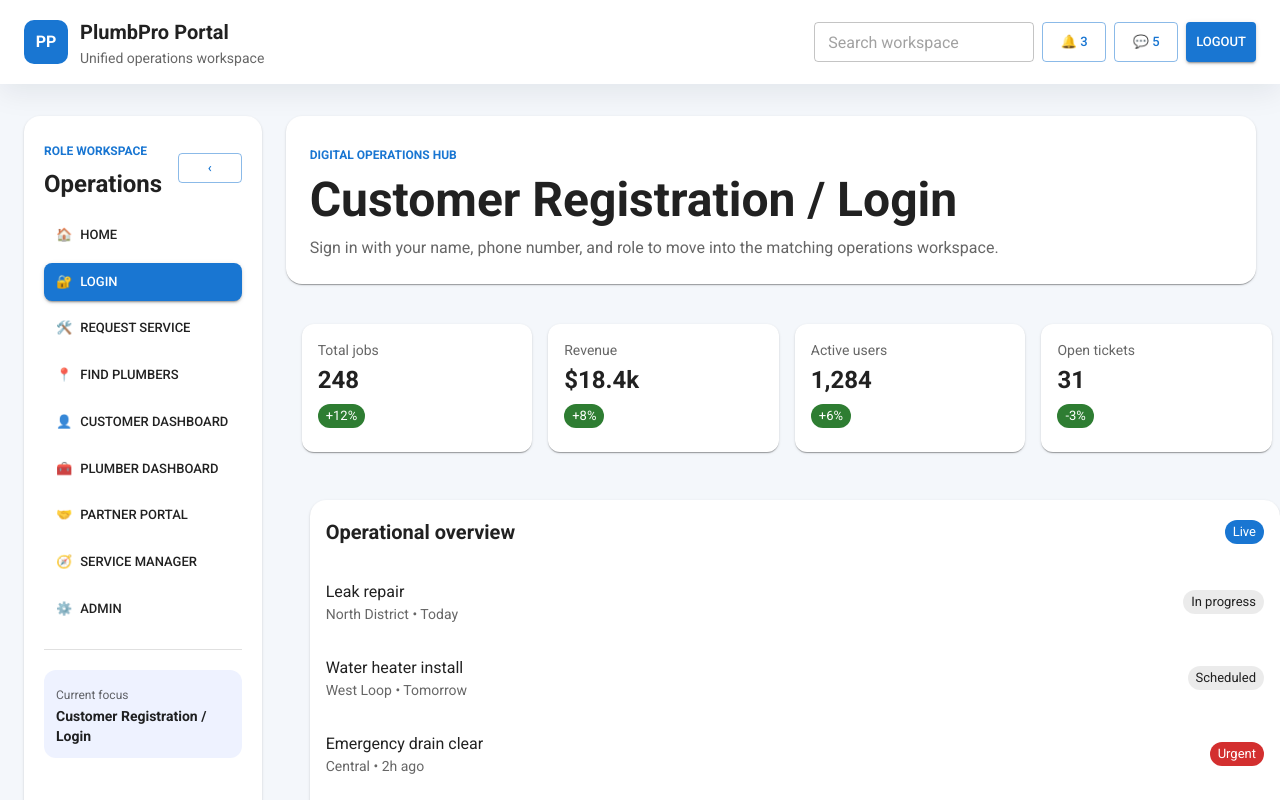
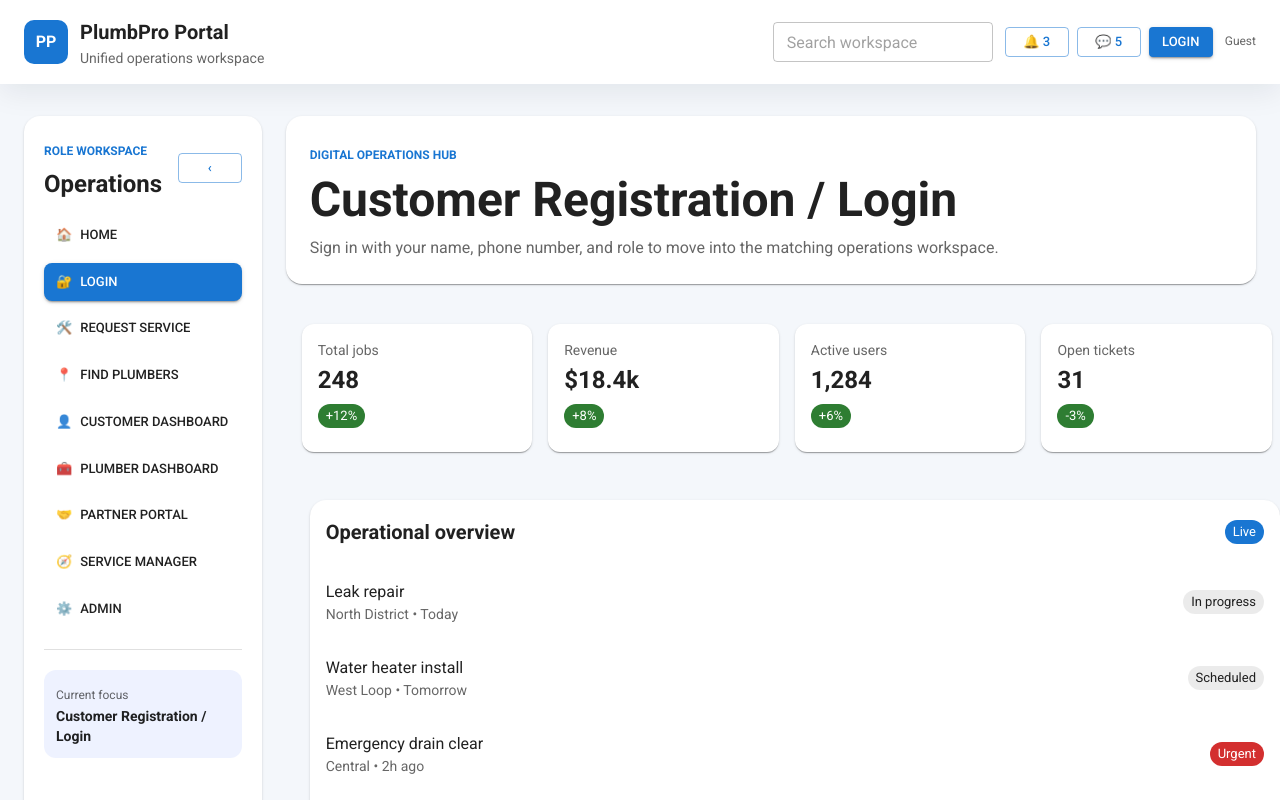
Before and after one commit to SGachuru/dashboard, a Next.js app: page /customer-login in a window 1280 px wide. Shown: the top 800 px of the page. Built offline with nearby package versions, Linux system fonts and the light colour scheme.

Commit message:
commit all

```diff
--- a/components/PortalShell.tsx
+++ b/components/PortalShell.tsx
@@ -1,5 +1,6 @@
 import Link from 'next/link'
-import { useState, type ReactNode } from 'react'
+import { useRouter } from 'next/router'
+import { useEffect, useMemo, useState, type ReactNode } from 'react'
 import {
   Box,
   Button,
@@ -110,8 +111,41 @@ export default function PortalShell({
   mapLocations = defaultMapLocations,
   menuItems = defaultMenuItems,
 }: PortalShellProps) {
+  const router = useRouter()
   const [isSidebarCollapsed, setIsSidebarCollapsed] = useState(false)
+  const [session, setSession] = useState<{ name: string; role: string } | null>(null)
   const performanceBars = [42, 68, 54, 79, 74]
+
+  useEffect(() => {
+    if (typeof window === 'undefined') {
+      return
+    }
+
+    const storedSession = window.localStorage.getItem('plumbpro-session')
+    if (storedSession) {
+      try {
+        setSession(JSON.parse(storedSession))
+      } catch {
+        window.localStorage.removeItem('plumbpro-session')
+      }
+    }
+  }, [])
+
+  const handleLogout = () => {
+    if (typeof window !== 'undefined') {
+      window.localStorage.removeItem('plumbpro-session')
+    }
+    setSession(null)
+    router.push('/customer-login')
+  }
+
+  const currentUserLabel = useMemo(() => {
+    if (!session) {
+      return 'Guest'
+    }
+
+    return `${session.name} • ${session.role}`
+  }, [session])
 
   return (
     <Box sx={{ minHeight: '100vh', bgcolor: '#f4f7fb', color: '#0f172a' }}>
@@ -128,13 +162,18 @@ export default function PortalShell({
               </Box>
             </Stack>
 
-            <Stack direction={{ xs: 'column', sm: 'row' }} spacing={1} sx={{ width: { xs: '100%', md: 'auto' } }}>
+            <Stack direction={{ xs: 'column', sm: 'row' }} spacing={1.5} sx={{ width: { xs: '100%', md: 'auto' }, alignItems: { xs: 'flex-start', sm: 'center' } }}>
               <TextField size="small" placeholder="Search workspace" sx={{ minWidth: { xs: '100%', sm: 220 } }} />
               <Stack direction="row" spacing={1}>
                 <Button variant="outlined" size="small">🔔 3</Button>
                 <Button variant="outlined" size="small">💬 5</Button>
-                <Button variant="contained" size="small">Logout</Button>
+                <Button variant="contained" size="small" onClick={handleLogout}>
+                  {session ? 'Logout' : 'Login'}
+                </Button>
               </Stack>
+              <Typography variant="caption" color="text.secondary">
+                {currentUserLabel}
+              </Typography>
             </Stack>
           </Stack>
         </Container>
--- a/pages/customer-login.tsx
+++ b/pages/customer-login.tsx
@@ -71,6 +71,9 @@ const CustomerLoginPage: NextPage = () => {
       }
 
       const successMessage = payload?.message || `Welcome ${formData.name}. You are now signed in.`
+      if (typeof window !== 'undefined') {
+        window.localStorage.setItem('plumbpro-session', JSON.stringify({ name: formData.name, role: formData.role }))
+      }
       setFeedback({ type: 'success', message: successMessage })
       window.setTimeout(() => {
         router.push(roleToPath[formData.role] || '/customer-dashboard')
```
